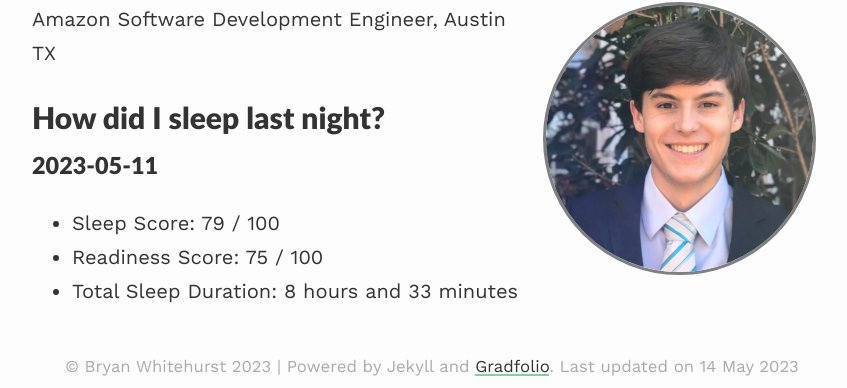
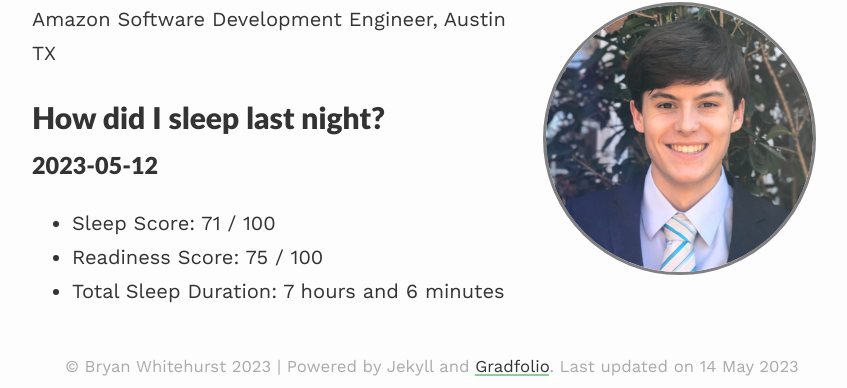
Before and after one commit to BryanWhitehurst/bryanwhitehurst.github.io, a Jekyll site: the page built from index.md, in a window 1280 px wide. Shown: the part 190-578 px from the top of the page, without its empty margins (208-1055 px from the left). Built offline with Jekyll 4.4.1, drawn with Linux system fonts in a browser that asks for light colours; nearby versions of some CDN libraries.

Commit message:
daily oura update

```diff
--- a/index.md
+++ b/index.md
@@ -10,7 +10,7 @@ published: true
 Amazon Software Development Engineer, Austin TX
 
 # How did I sleep last night?
-### 2023-05-11
-- Sleep Score: 79 / 100
+### 2023-05-12
+- Sleep Score: 71 / 100
 - Readiness Score: 75 / 100
-- Total Sleep Duration: 8 hours and 33 minutes
+- Total Sleep Duration: 7 hours and 6 minutes
```
